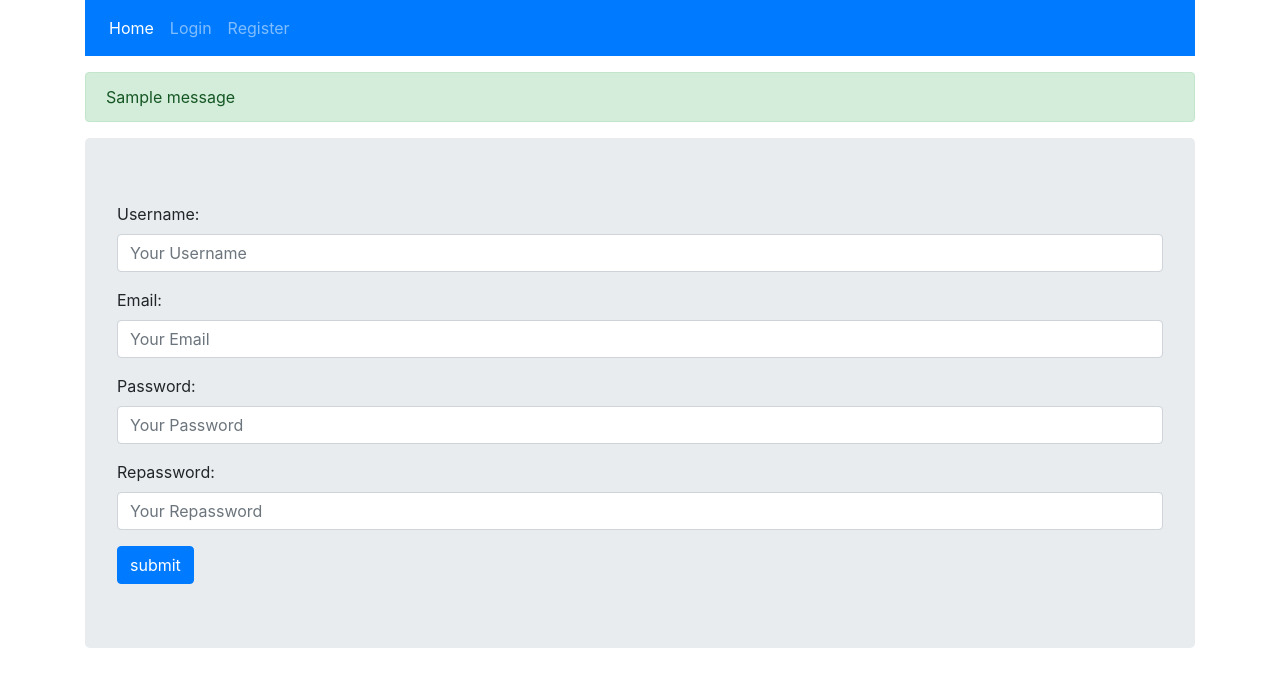
After one commit to soheil75/django-blog, a Django app: page /accounts/register/ in a window 1280 px wide. The commit adds this page. Shown: the top 687 px of the page. Run offline with Django 3.2, Linux system fonts and the light colour scheme; one stand-in notice (Sample message) is shown.

Commit message:
accont section

```diff
--- /dev/null
+++ b/A/accounts/forms.py
@@ -0,0 +1,37 @@
+from django import forms
+from django.contrib.auth.models import User
+
+class UserLoginForm(forms.Form):
+    username = forms.CharField(max_length=30, required=True,widget=forms.TextInput(
+        attrs={'class':'form-control','placeholder':'Your Username'}))
+
+    password = forms.CharField(max_length=30, required=True,widget=forms.PasswordInput(
+        attrs={'class':'form-control','placeholder':'Your Password'}))
+
+
+class UserRegisterForm(forms.Form):
+    username = forms.CharField(max_length=30, required=True,widget=forms.TextInput(
+        attrs={'class':'form-control','placeholder':'Your Username'}))
+
+    email = forms.EmailField(max_length=50,widget=forms.EmailInput(
+        attrs={'class':'form-control','placeholder':'Your Email'}))
+
+    password = forms.CharField(label='Password', max_length=30, required=True,widget=forms.PasswordInput(
+        attrs={'class':'form-control','placeholder':'Your Password'}))
+
+    repassword = forms.CharField(label='Repassword', max_length=30, required=True,widget=forms.PasswordInput(
+        attrs={'class':'form-control','placeholder':'Your Repassword'}))
+
+    def clean_email(self):
+        email = self.cleaned_data['email']
+        user = User.objects.filter(email=email)
+        if user.exists():
+            raise forms.ValidationError('email already exists')
+        return email
+
+    def clean_repassword(self):
+        pass1 = self.cleaned_data['password']
+        repass = self.cleaned_data['repassword']
+        if pass1 != repass:
+            raise forms.ValidationError('passwoed not match repassword')
+        return pass1
--- /dev/null
+++ b/A/accounts/templates/accounts/register.html
@@ -0,0 +1,9 @@
+{% extends 'base.html' %}
+
+{% block content %}
+    <form action="" method="post" novalidate>
+        {% csrf_token %}
+        {{ form.as_p }}
+        <button type="submit" class="btn btn-primary">submit</button>
+    </form>
+{% endblock %}
--- a/A/accounts/urls.py
+++ b/A/accounts/urls.py
@@ -4,4 +4,6 @@ from . import views
 app_name = 'accounts'
 urlpatterns = [
     path('login/',views.user_login,name = 'user_login'),
+    path('register/',views.user_register,name='user_register'),
+    path('logout/',views.user_logout, name = 'user_logout'),
 ]
--- a/A/accounts/views.py
+++ b/A/accounts/views.py
@@ -1,6 +1,44 @@
-from django.shortcuts import render
-from django.http import HttpResponse
+from django.shortcuts import render , redirect
+from django.contrib.auth import authenticate, login , logout
+from .forms import UserLoginForm,UserRegisterForm
+from django.contrib import messages
+from django.contrib.auth.models import User
+
 # Create your views here.
 
+
 def user_login(request):
-    return HttpResponse('Login Page')
+    if request.method == 'POST':
+        form = UserLoginForm(request.POST)
+        if form.is_valid():
+            username = form.cleaned_data['username']
+            password = form.cleaned_data['password']
+            user = authenticate(request, username=username, password=password)
+            if user is not None:
+                login(request, user)
+                messages.success(request,'you login successfully','success')
+                return redirect('blog:all_articles')
+            else:
+                messages.error(request,'wrong username or password','danger')
+    else:
+        form = UserLoginForm()
+    return render(request,'accounts/login.html',{'form':form})
+
+
+def user_register(request):
+    if request.method == 'POST':
+        form = UserRegisterForm(request.POST)
+        if form.is_valid():
+            cd = form.cleaned_data
+            User.objects.create_user(cd['username'], cd['email'], cd['password'])
+            messages.success(request,'you register successfully','success')
+            return redirect('accounts:user_login')
+    else:
+        form = UserRegisterForm()
+    return render(request,'accounts/register.html',{'form':form})
+
+
+def user_logout(request):
+    logout(request)
+    messages.success(request,'you are log out')
+    return redirect('blog:all_articles')
--- a/A/templates/base.html
+++ b/A/templates/base.html
@@ -9,6 +9,7 @@
 <body>
     <div class="container">
         {% include 'inc/navbar.html' %}
+        {% include 'inc/messages.html' %}
         <div class="jumbotron">
             {% block content %}{% endblock %}
         </div>
--- /dev/null
+++ b/A/templates/inc/messages.html
@@ -0,0 +1,7 @@
+{% if messages %}
+    {% for message in messages %}
+        <div class="alert alert-{{ message.tags }}" role="alert">
+            {{ message }}
+        </div>
+    {% endfor %}
+{% endif %}
--- a/A/templates/inc/navbar.html
+++ b/A/templates/inc/navbar.html
@@ -4,6 +4,18 @@
             <li class="nav-item active">
                 <a class="nav-link" href="{% url 'blog:all_articles' %}">Home <span class="sr-only">(current)</span></a>
             </li>
+            {% if request.user.is_authenticated %}
+            <li class="nav-item">
+                <a class="nav-link" href="{% url 'accounts:user_logout' %}">Logout<span class="sr-only">(current)</span></a>
+            </li>
+            {% else %}
+            <li class="nav-item">
+                <a class="nav-link" href="{% url 'accounts:user_login' %}">Login<span class="sr-only">(current)</span></a>
+            </li>
+            <li class="nav-item">
+                <a class="nav-link" href="{% url 'accounts:user_register' %}">Register<span class="sr-only">(current)</span></a>
+            </li>
+            {% endif %}
         </ul>
     </div>
 </nav>
```
Also changed, not shown: A/accounts/templates/accounts/login.html (added, +9 -0 lines), A/db.sqlite3.
